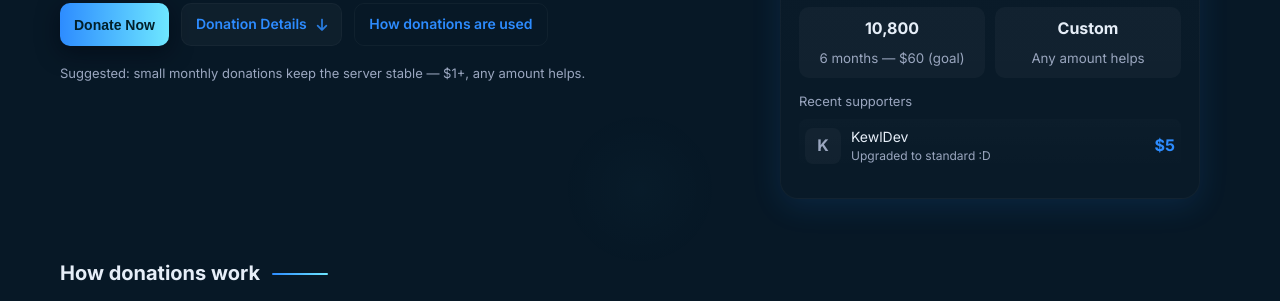
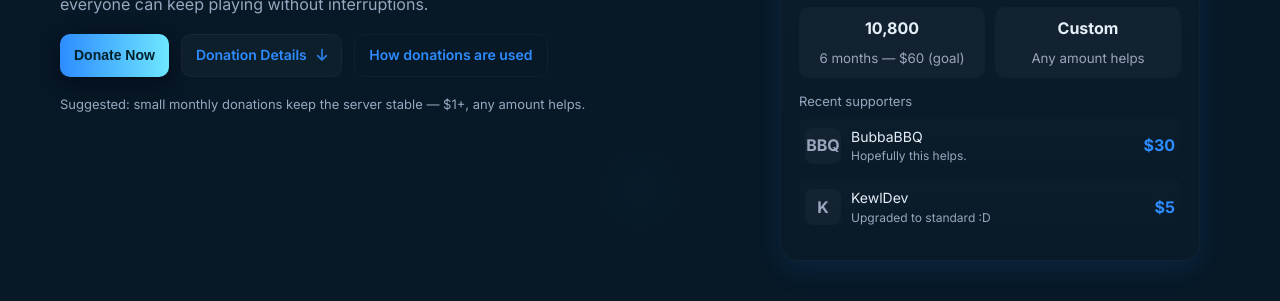
Before and after one commit to semze/kewlkraft, a plain HTML site: page index.html in a window 1280 px wide. Shown: the part 491-792 px from the top of the page. Drawn offline with Linux system fonts and the light colour scheme.

Commit message:
new donation !

```diff
--- a/index.html
+++ b/index.html
@@ -316,6 +316,7 @@
             <!-- Recent donors placeholders -->
             <div class="recent-donors">
               <div style="font-size:13px;color:var(--muted);margin-bottom:8px">Recent supporters</div>
+              <div class="donor-row"><div class="donor-avatar">BBQ</div><div class="donor-meta"> BubbaBBQ<div style="font-size:12px;color:var(--muted)">Hopefully this helps.</div></div><div class="donor-amt">$30</div></div>
               <div class="donor-row"><div class="donor-avatar">K</div><div class="donor-meta"> KewlDev<div style="font-size:12px;color:var(--muted)">Upgraded to standard :D</div></div><div class="donor-amt">$5</div></div>
             </div>
           </div>
```
